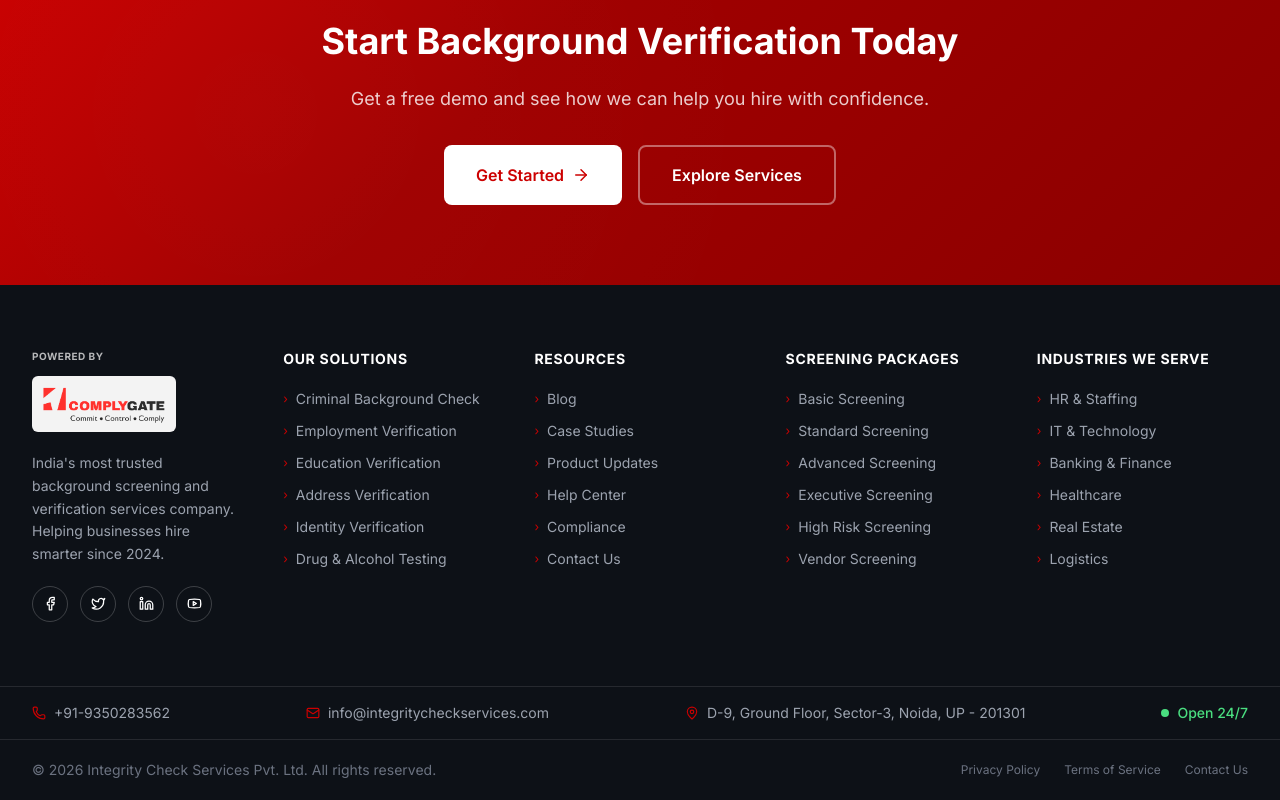
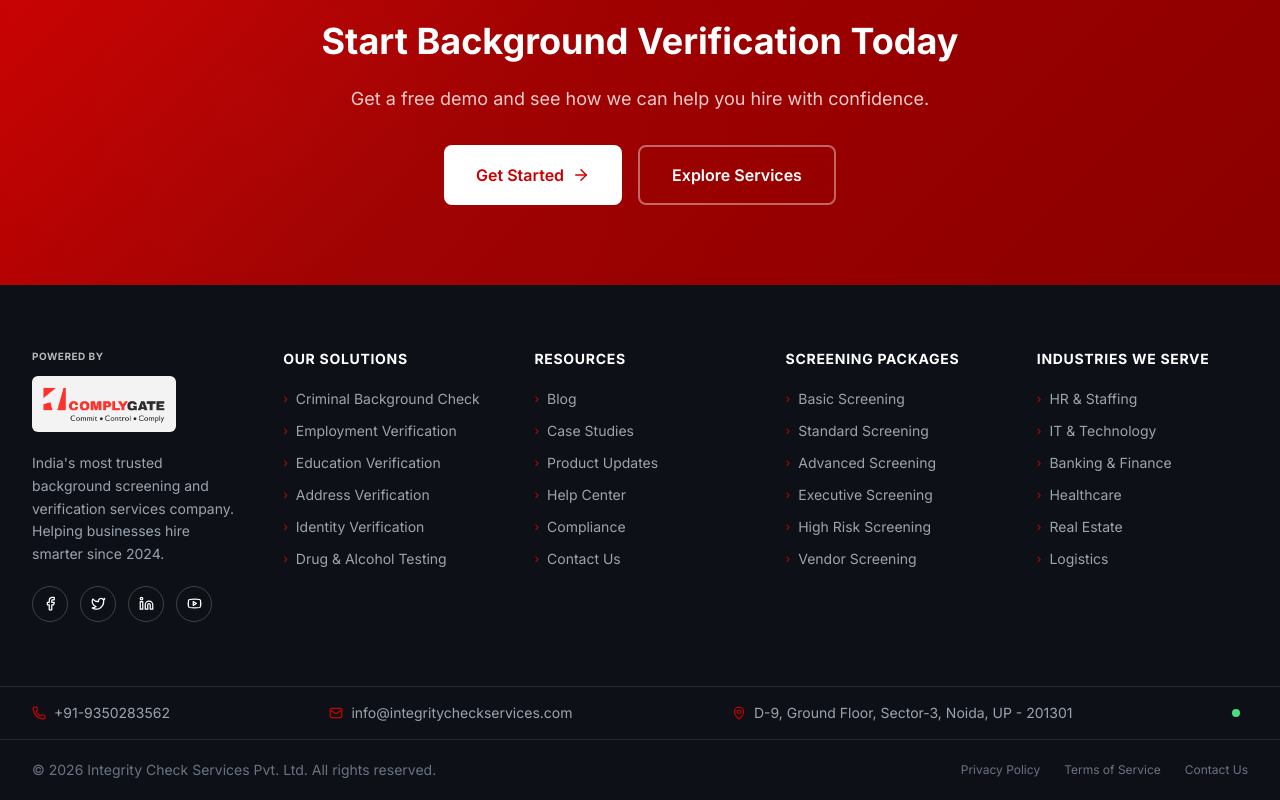
Before and after one commit to sp9935891173s-lgtm/integrity-check-website, a React (Vite) app in the folder app/: page / in a window 1280 px wide. Shown: the part 2840-3640 px from the top of the page. Built offline with nearby package versions, Linux system fonts and the light colour scheme.

Commit message:
compliance final update

```diff
--- a/app/src/components/Footer.tsx
+++ b/app/src/components/Footer.tsx
@@ -166,7 +166,7 @@ export default function Footer() {
             </span>
             <span className="flex items-center gap-2">
               <span className="w-2 h-2 rounded-full bg-green-400 inline-block"></span>
-              <span className="text-green-400 font-medium">Open 24/7</span>
+              <span className="text-green-400 font-medium"></span>
             </span>
           </div>
         </div>
```
